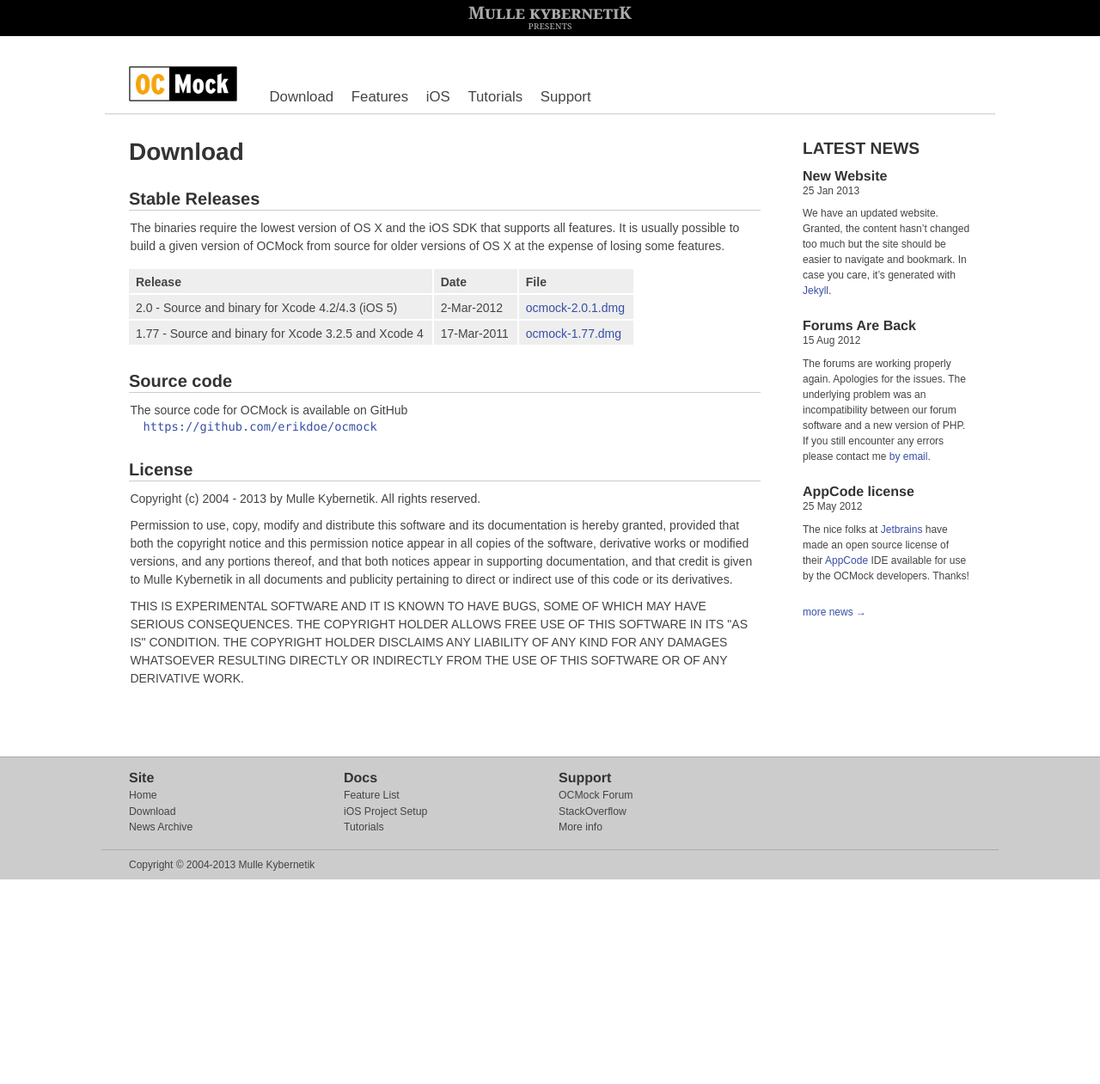
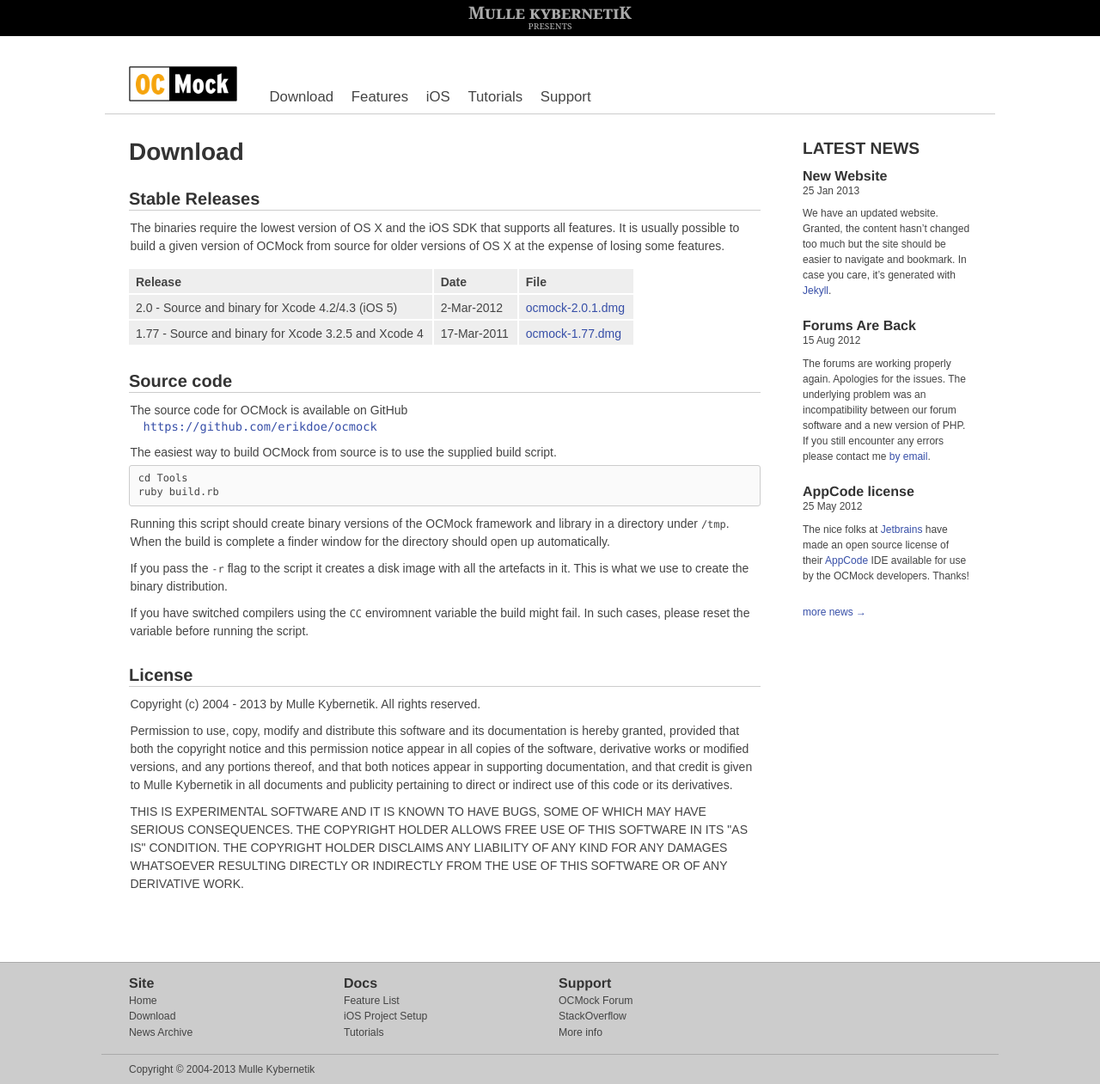
Before and after one commit to erikdoe/ocmock, a Jekyll site: the page built from download.html, in a window 1280 px wide. Shown: the whole page at 86% size. Built offline with Jekyll 4.4.1, drawn with Linux system fonts in a browser that asks for light colours; comment, search, counter and statistics services are not loaded; before the commit the page ends 1023 px from its top, so only the background shows below that.

Commit message:
Added build instructions.

```diff
--- a/download.html
+++ b/download.html
@@ -57,6 +57,21 @@ published: true
 <code>
 	&nbsp;&nbsp;<a href="https://github.com/erikdoe/ocmock">https://github.com/erikdoe/ocmock</a>
 </code>
+<p>
+	The easiest way to build OCMock from source is to use the supplied build script.
+</p>
+<pre><code>cd Tools
+ruby build.rb
+</code></pre>
+<p>
+	Running this script should create binary versions of the OCMock framework and library in a directory under <code>/tmp</code>. When the build is complete a finder window for the directory should open up automatically.
+</p>
+<p>
+	If you pass the <code>-r</code> flag to the script it creates a disk image with all the artefacts in it. This is what we use to create the binary distribution.
+</p>
+<p>
+	If you have switched compilers using the <code>CC</code> enviromnent variable the build might fail. In such cases, please reset the variable before running the script.
+</p>
 <h2>
 	License
 </h2>
```
